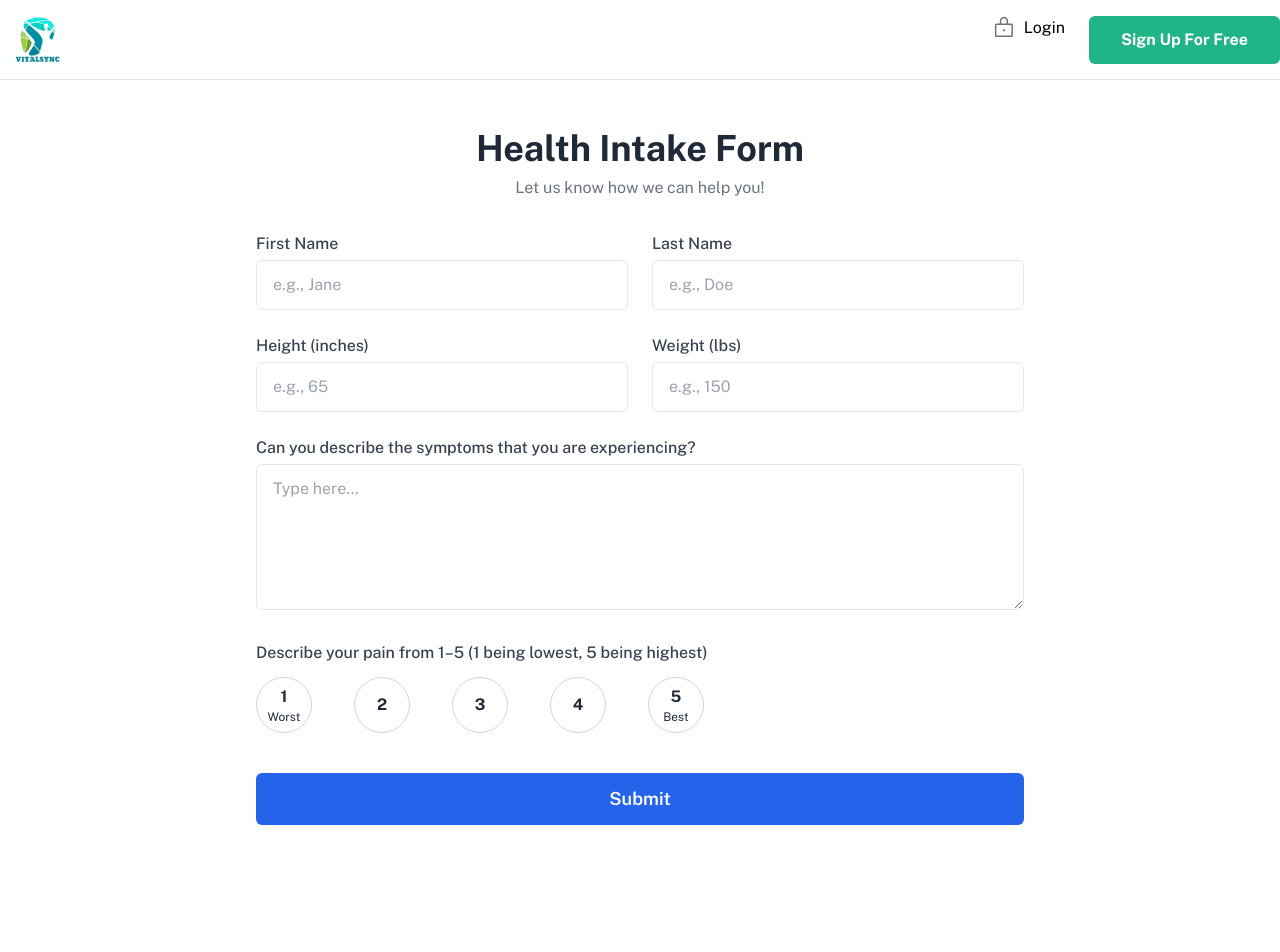
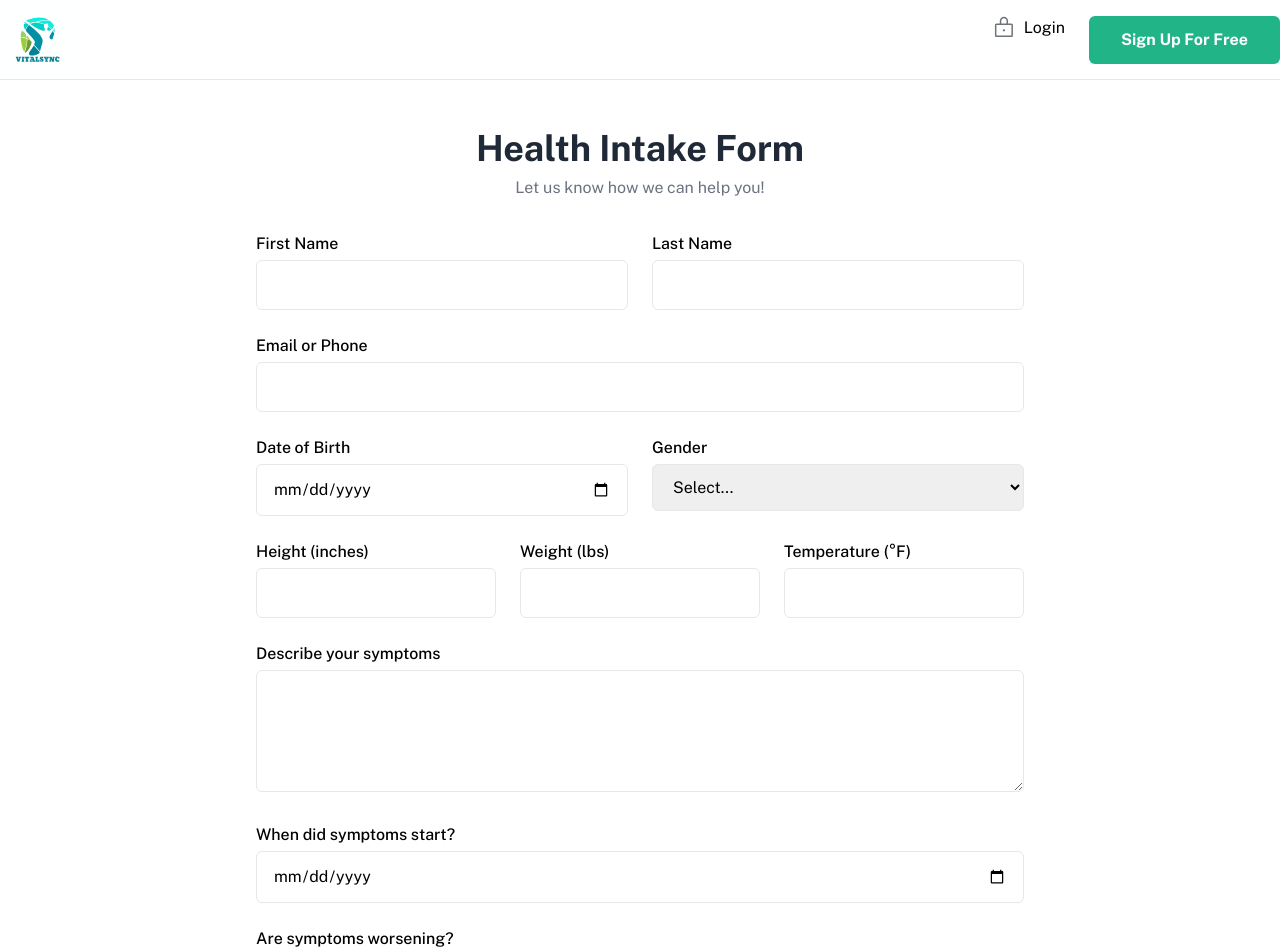
Before and after one commit to CPonce365/healthcare, a React (Vite) app: page /intake in a window 1280 px wide. Shown: the top 952 px of the page. Before the commit the page ends 880 px from the top, so only its background shows below. Built offline with nearby package versions, Linux system fonts and the light colour scheme.

Commit message:
updated health intake form

```diff
--- a/src/components/IntakeForm.jsx
+++ b/src/components/IntakeForm.jsx
@@ -9,15 +9,25 @@ const IntakeForm = () => {
   const [form, setForm] = useState({
     firstName: '',
     lastName: '',
+    emailOrPhone: '',
+    dateOfBirth: '',
+    gender: '',
     height: '',
     weight: '',
+    temperature: '',
     symptoms: '',
+    symptomStartDate: '',
+    symptomsWorsening: false,
+    chronicConditions: '',
+    medications: '',
+    allergies: '',
     painLevel: null,
+    status: 'Pending', // default for admin/dashboard updates
   });
 
   const handleChange = (e) => {
-    const { name, value } = e.target;
-    setForm((prev) => ({ ...prev, [name]: value }));
+    const { name, value, type, checked } = e.target;
+    setForm((prev) => ({ ...prev, [name]: type === 'checkbox' ? checked : value }));
   };
 
   const handlePainClick = (level) => {
@@ -37,84 +47,97 @@ const IntakeForm = () => {
         <p className="text-center text-gray-500 mt-2 mb-8">Let us know how we can help you!</p>
 
         <form onSubmit={handleSubmit} className="space-y-6">
-          {/* Full Name */}
+
+          {/* Name, Email/Phone */}
           <div className="flex flex-col md:flex-row gap-6">
             <div className="flex-1">
-              <label className="block text-md font-medium text-gray-700">First Name</label>
-              <input
-                type="text"
-                name="firstName"
-                placeholder="e.g., Jane"
-                value={form.firstName}
-                onChange={handleChange}
-                required
-                className="w-full mt-1 px-4 py-3 border rounded-md"
-              />
+              <label className="block font-medium">First Name</label>
+              <input type="text" name="firstName" value={form.firstName} onChange={handleChange} required className="w-full mt-1 px-4 py-3 border rounded-md" />
             </div>
             <div className="flex-1">
-              <label className="block text-md font-medium text-gray-700">Last Name</label>
-              <input
-                type="text"
-                name="lastName"
-                placeholder="e.g., Doe"
-                value={form.lastName}
-                onChange={handleChange}
-                required
-                className="w-full mt-1 px-4 py-3 border rounded-md"
-              />
+              <label className="block font-medium">Last Name</label>
+              <input type="text" name="lastName" value={form.lastName} onChange={handleChange} required className="w-full mt-1 px-4 py-3 border rounded-md" />
             </div>
           </div>
 
-          {/* Height and Weight */}
+          <div>
+            <label className="block font-medium">Email or Phone</label>
+            <input type="text" name="emailOrPhone" value={form.emailOrPhone} onChange={handleChange} required className="w-full mt-1 px-4 py-3 border rounded-md" />
+          </div>
+
+          {/* DOB & Gender */}
           <div className="flex flex-col md:flex-row gap-6">
             <div className="flex-1">
-              <label className="block text-md font-medium text-gray-700">Height (inches)</label>
-              <input
-                type="number"
-                name="height"
-                placeholder="e.g., 65"
-                value={form.height}
-                onChange={handleChange}
-                required
-                className="w-full mt-1 px-4 py-3 border rounded-md"
-              />
+              <label className="block font-medium">Date of Birth</label>
+              <input type="date" name="dateOfBirth" value={form.dateOfBirth} onChange={handleChange} required className="w-full mt-1 px-4 py-3 border rounded-md" />
             </div>
             <div className="flex-1">
-              <label className="block text-md font-medium text-gray-700">Weight (lbs)</label>
-              <input
-                type="number"
-                name="weight"
-                placeholder="e.g., 150"
-                value={form.weight}
-                onChange={handleChange}
-                required
-                className="w-full mt-1 px-4 py-3 border rounded-md"
-              />
+              <label className="block font-medium">Gender</label>
+              <select name="gender" value={form.gender} onChange={handleChange} required className="w-full mt-1 px-4 py-3 border rounded-md">
+                <option value="">Select...</option>
+                <option>Male</option>
+                <option>Female</option>
+                <option>Other</option>
+                <option>Prefer not to say</option>
+              </select>
+            </div>
+          </div>
+
+          {/* Vitals */}
+          <div className="flex flex-col md:flex-row gap-6">
+            <div className="flex-1">
+              <label className="block font-medium">Height (inches)</label>
+              <input type="number" name="height" value={form.height} onChange={handleChange} required className="w-full mt-1 px-4 py-3 border rounded-md" />
+            </div>
+            <div className="flex-1">
+              <label className="block font-medium">Weight (lbs)</label>
+              <input type="number" name="weight" value={form.weight} onChange={handleChange} required className="w-full mt-1 px-4 py-3 border rounded-md" />
+            </div>
+            <div className="flex-1">
+              <label className="block font-medium">Temperature (°F)</label>
+              <input type="number" name="temperature" value={form.temperature} onChange={handleChange} className="w-full mt-1 px-4 py-3 border rounded-md" />
             </div>
           </div>
 
           {/* Symptoms */}
           <div>
-            <label className="block text-md font-medium text-gray-700">
-              Can you describe the symptoms that you are experiencing?
-            </label>
-            <textarea
-              name="symptoms"
-              placeholder="Type here..."
-              value={form.symptoms}
-              onChange={handleChange}
-              required
-              rows={5}
-              className="w-full mt-1 px-4 py-3 border rounded-md"
-            />
+            <label className="block font-medium">Describe your symptoms</label>
+            <textarea name="symptoms" value={form.symptoms} onChange={handleChange} rows={4} required className="w-full mt-1 px-4 py-3 border rounded-md" />
+          </div>
+
+          {/* Symptom Start Date */}
+          <div>
+            <label className="block font-medium">When did symptoms start?</label>
+            <input type="date" name="symptomStartDate" value={form.symptomStartDate} onChange={handleChange} required className="w-full mt-1 px-4 py-3 border rounded-md" />
+          </div>
+
+          {/* Worsening */}
+          <div>
+            <label className="block font-medium mb-2">Are symptoms worsening?</label>
+            <input type="checkbox" name="symptomsWorsening" checked={form.symptomsWorsening} onChange={handleChange} />
+            <span className="ml-2 text-gray-700">Yes</span>
+          </div>
+
+          {/* History */}
+          <div>
+            <label className="block font-medium">Chronic Conditions</label>
+            <input type="text" name="chronicConditions" value={form.chronicConditions} onChange={handleChange} placeholder="e.g., Diabetes, Asthma" className="w-full mt-1 px-4 py-3 border rounded-md" />
+          </div>
+
+          <div>
+            <label className="block font-medium">Current Medications</label>
+            <input type="text" name="medications" value={form.medications} onChange={handleChange} className="w-full mt-1 px-4 py-3 border rounded-md" />
+          </div>
+
+          <div>
+            <label className="block font-medium">Allergies</label>
+            <input type="text" name="allergies" value={form.allergies} onChange={handleChange} className="w-full mt-1 px-4 py-3 border rounded-md" />
           </div>
 
           {/* Pain Level */}
           <div>
-            <label className="block text-md font-medium text-gray-700 mb-3">
-              Describe your pain from 1–5 (1 being lowest, 5 being highest)
-            </label>
-            <div className="flex justify-between max-w-md gap-2">
+            <label className="block font-medium mb-3">Pain Level (1–5)</label>
+            <div className="flex gap-2">
               {[1, 2, 3, 4, 5].map((level) => (
                 <button
                   type="button"
@@ -124,12 +147,9 @@ const IntakeForm = () => {
                     form.painLevel === level
                       ? 'bg-blue-600 text-white border-blue-600'
                       : 'bg-white text-gray-800 border-gray-300'
-                  } transition`}
+                  }`}
                 >
                   <span className="font-bold">{level}</span>
-                  <span className="text-xs">
-                    {level === 1 ? 'Worst' : level === 5 ? 'Best' : ''}
-                  </span>
                 </button>
               ))}
             </div>
@@ -137,10 +157,7 @@ const IntakeForm = () => {
 
           {/* Submit */}
           <div className="pt-4">
-            <button
-              type="submit"
-              className="w-full bg-blue-600 hover:bg-blue-700 text-white py-3 rounded-md font-semibold text-lg transition"
-            >
+            <button type="submit" className="w-full bg-blue-600 hover:bg-blue-700 text-white py-3 rounded-md font-semibold text-lg transition">
               Submit
             </button>
           </div>
```
